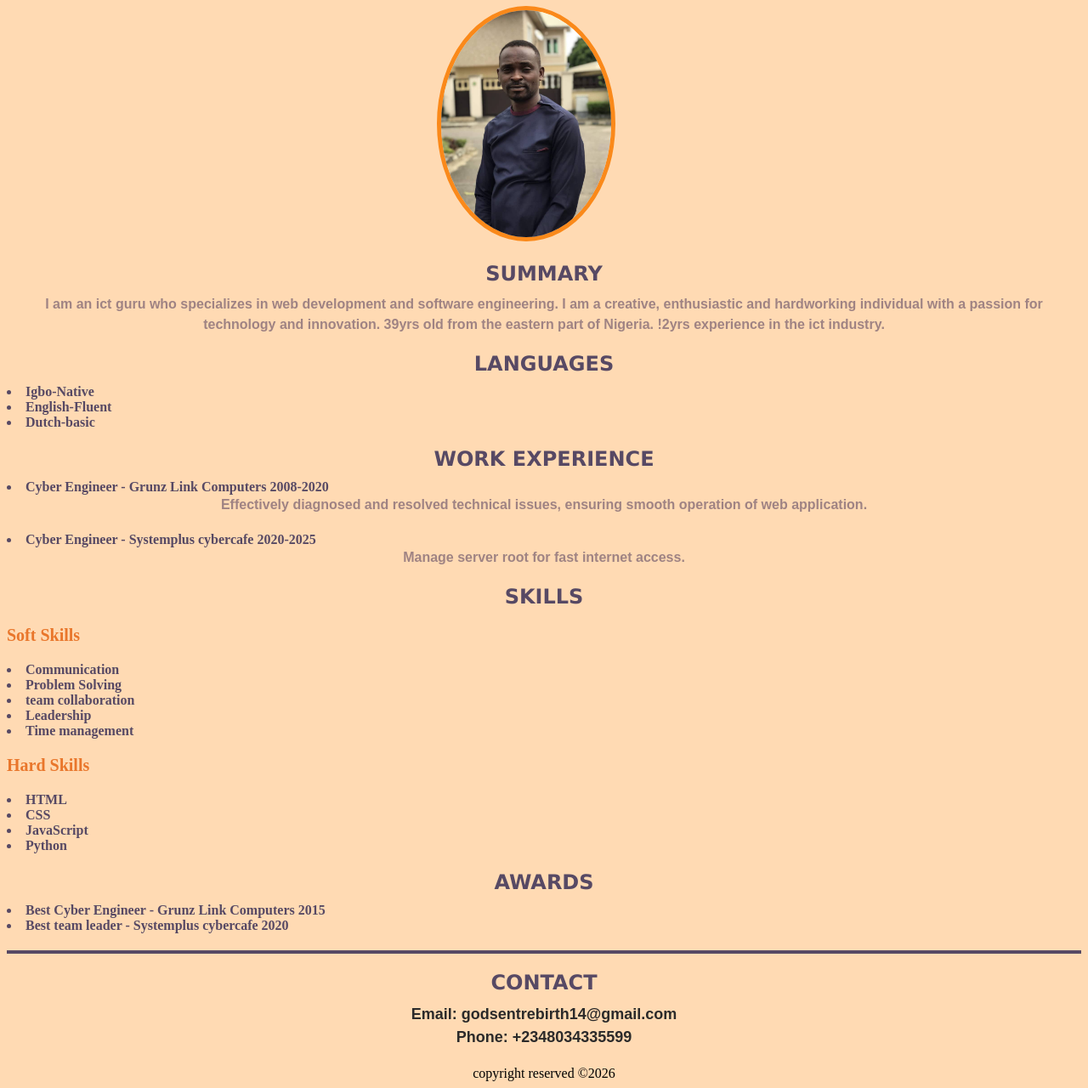
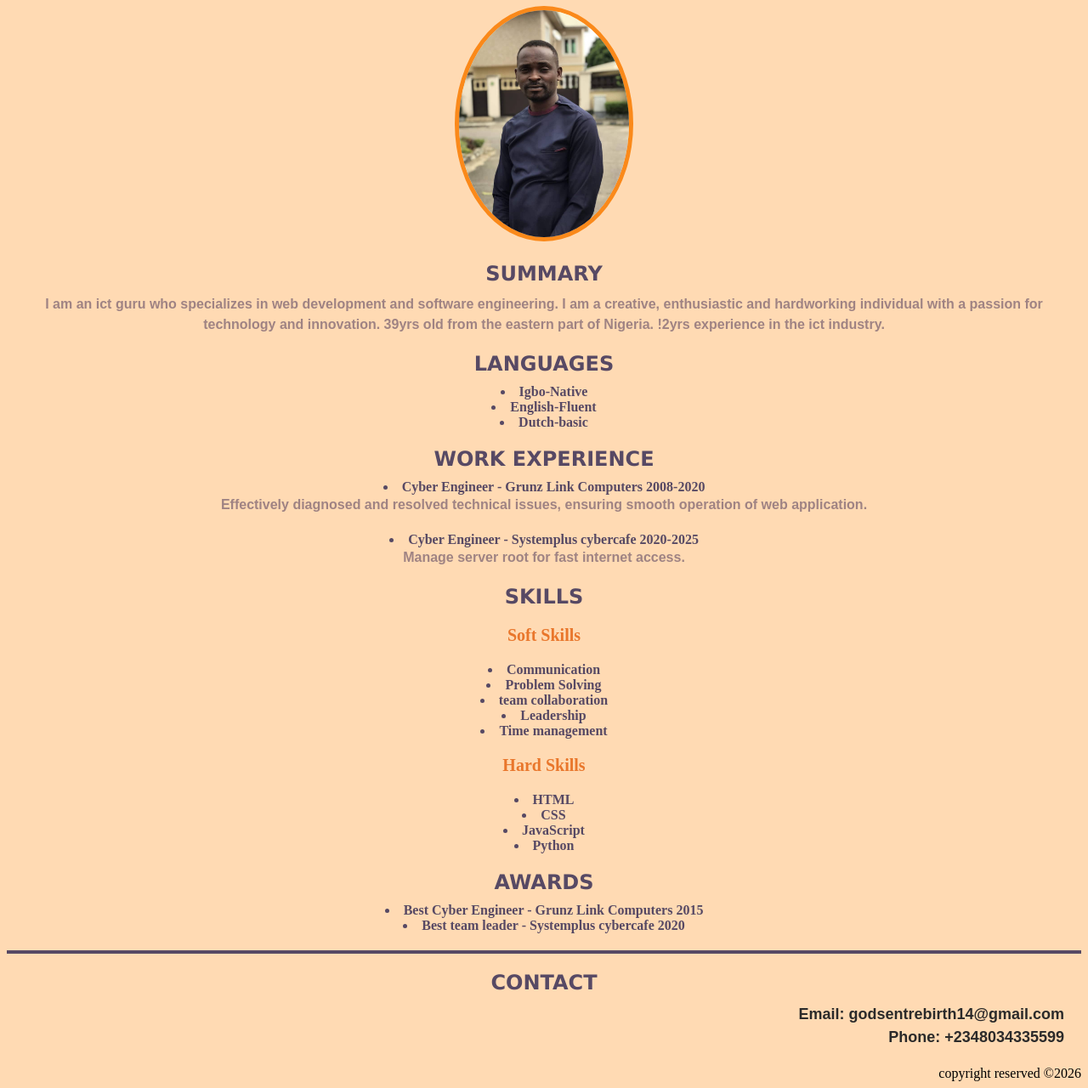
Before and after one commit to godsentrebirth14-oss/myresume, a plain HTML site: page index.html in a window 1280 px wide. Shown: the part 62-1342 px from the top of the page at 85% size. Drawn offline with Linux system fonts and the light colour scheme.

Commit message:
Refactor CSS styles for better structure and alignment

```diff
--- a/style.css
+++ b/style.css
@@ -1,5 +1,8 @@
 * {
     background-color: #FFDAB3;
+}
+ div.container {
+    text-align: center;
 }
 
 h1, h2{
@@ -10,7 +13,7 @@ h1, h2{
     text-transform: uppercase;
 }
 img {
-    position: relative;
+    position: static;
     left: 40%;
     border-radius: 50%;
     border: 5px solid #FA891A;
@@ -24,26 +27,26 @@ p {
     font-family: Arial, Helvetica, sans-serif;
     color: #9F8383;
 }
-li {
+ li {
     font-weight: bold;
-    text-align: justify;
+    text-align: center;
     color: #574964;
 }
 h3 {
-    text-align: justify;
+    text-align: center;
     font-size: 20px;
     color: #E9762B;
 }
 .contact-info {
-    text-align: center;
     font-size: 18px;
     font-weight: bold;
     color: #2B2A2A;
+    text-align: right;
 }
 hr {
     border: 2px solid #574964;
     margin: 20px 0;
 }
 footer {
-    text-align: center;
+    text-align: right;
 }
```
